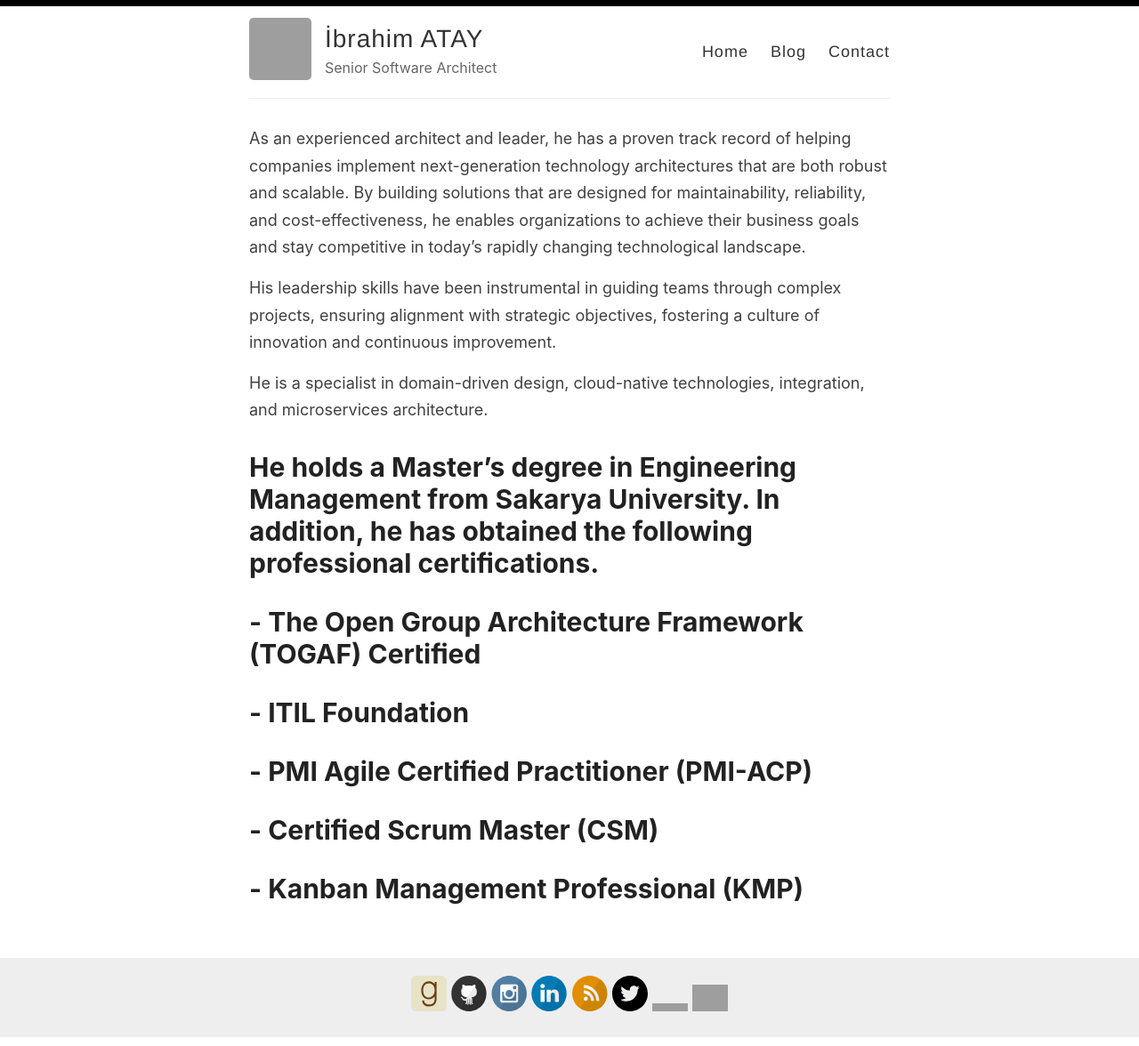
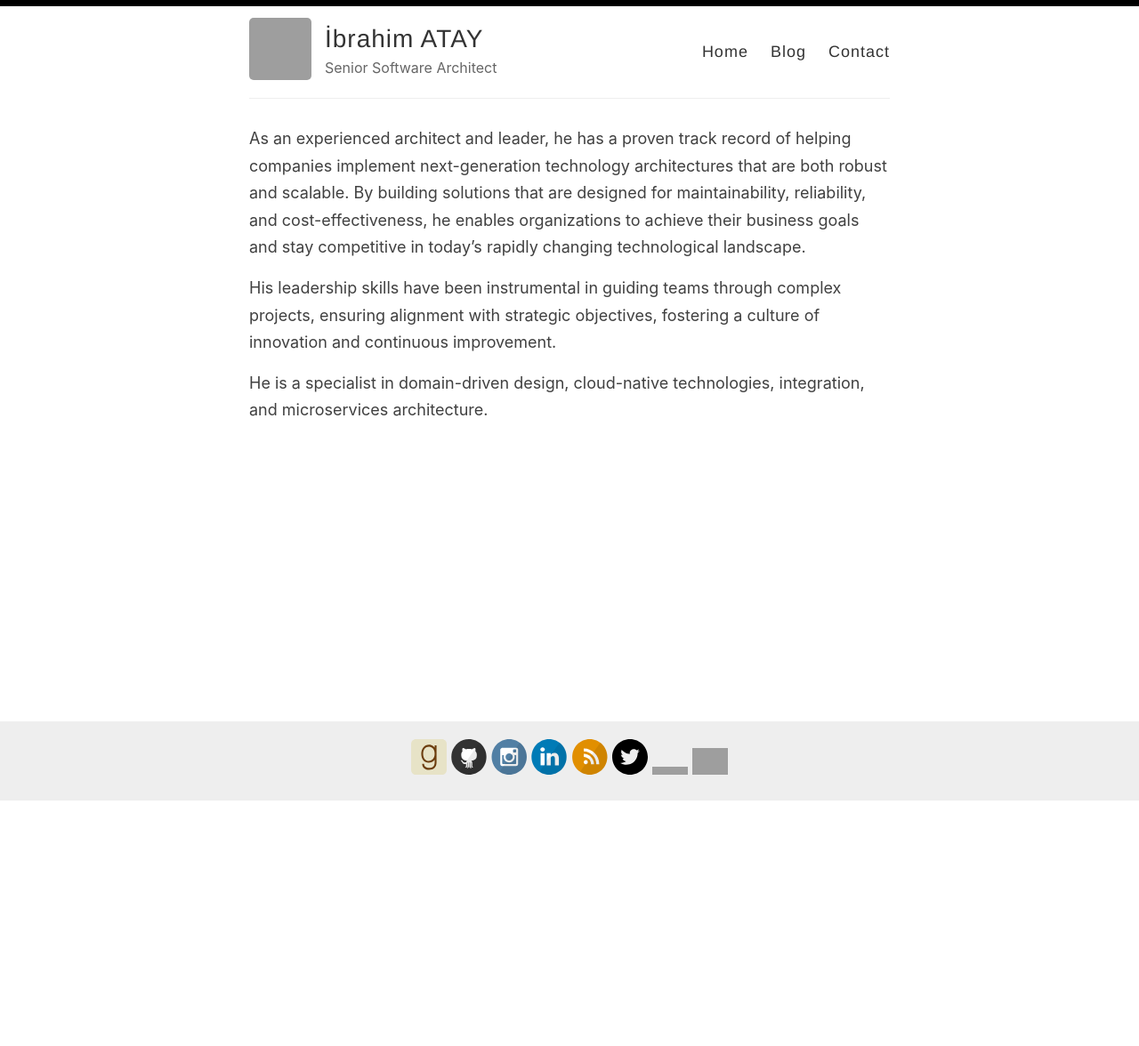
Before and after one commit to ibrahimatay/ibrahimatay.github.io, a Jekyll site: the page built from index.md, in a window 1280 px wide. Shown: the whole page at 89% size. Built offline with Jekyll 4.4.1, drawn with Linux system fonts in a browser that asks for light colours; after the commit the page ends 910 px from its top, so only the background shows below that; grey boxes are pictures that could not be loaded.

Commit message:
update index.md

```diff
--- a/index.md
+++ b/index.md
@@ -9,10 +9,13 @@ His leadership skills have been instrumental in guiding teams through complex pr
 
 He is a specialist in domain-driven design, cloud-native technologies, integration, and microservices architecture.
 
-# He holds a Master's degree in Engineering Management from Sakarya University. In addition, he has obtained the following professional certifications.
+<!---
+ He holds a Master's degree in Engineering Management from Sakarya University. In addition, he has obtained the following professional certifications.
 
-# - The Open Group Architecture Framework (TOGAF) Certified
-# - ITIL Foundation
-# - PMI Agile Certified Practitioner (PMI-ACP)
-# - Certified Scrum Master (CSM)
-# - Kanban Management Professional (KMP)
+- The Open Group Architecture Framework (TOGAF) Certified
+- ITIL Foundation
+- PMI Agile Certified Practitioner (PMI-ACP)
+- Certified Scrum Master (CSM)
+- Kanban Management Professional (KMP)
+
+-->
```
